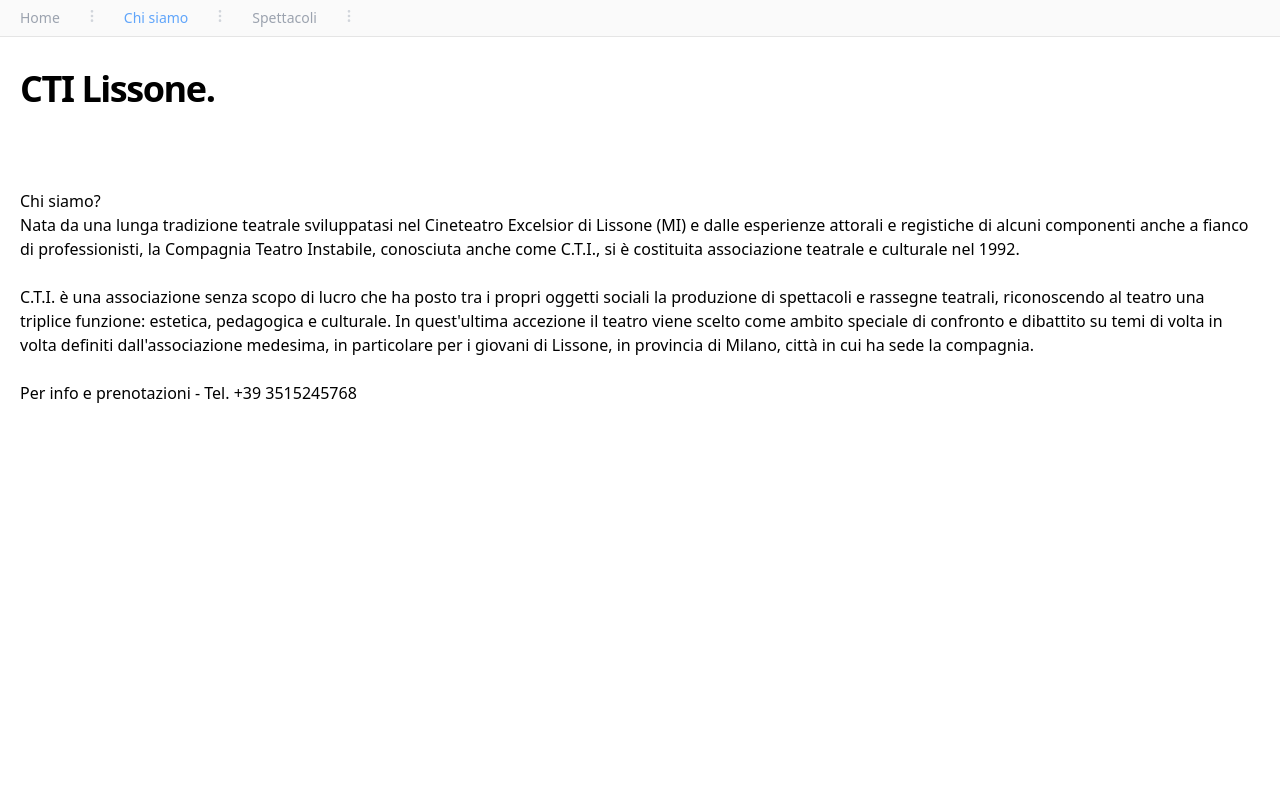
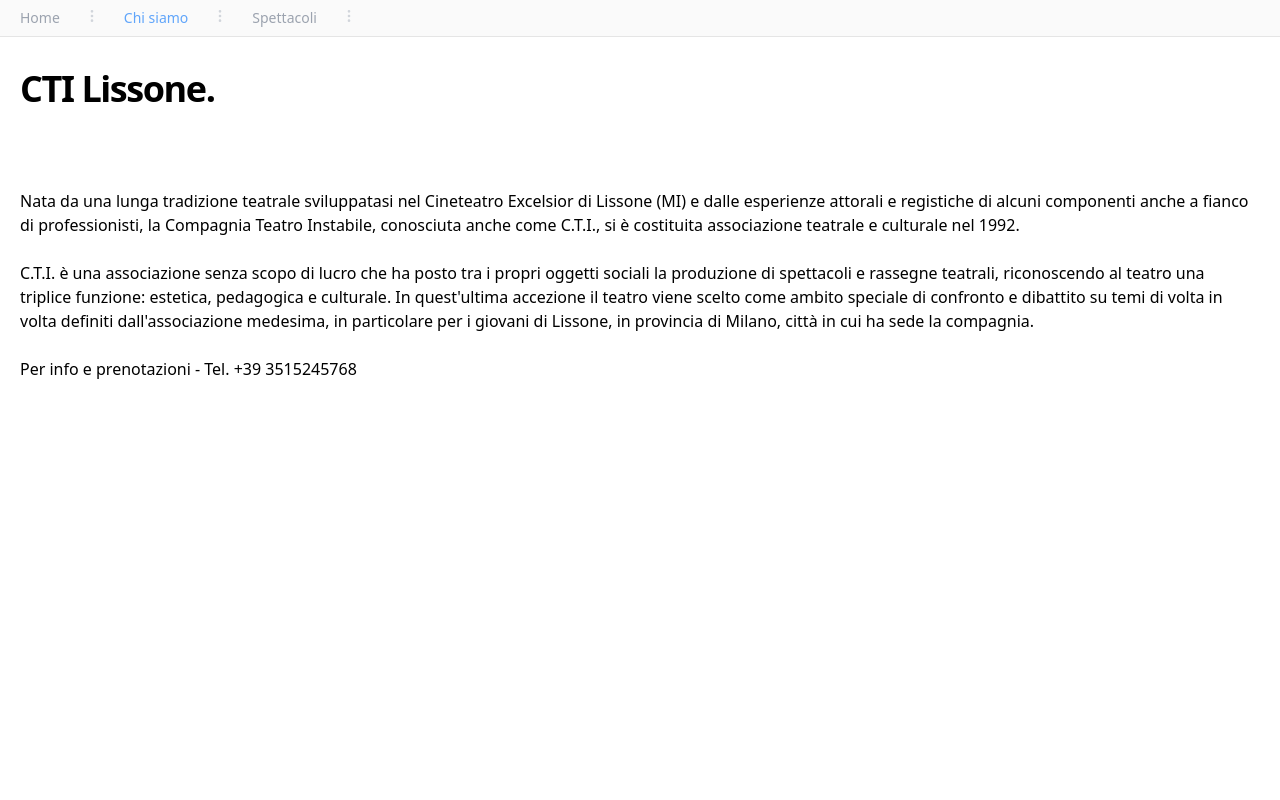
Before and after one commit to ruphy/ctilissone, a Next.js app: page /chi-siamo in a window 1280 px wide. Shown: the top 800 px of the page. Built offline with nearby package versions, Linux system fonts and the light colour scheme.

Commit message:
Update chi-siamo.tsx

```diff
--- a/pages/chi-siamo.tsx
+++ b/pages/chi-siamo.tsx
@@ -20,7 +20,6 @@
         </Head>
         <Container>
           <Header />
-          <h1>Chi siamo?</h1>
           Nata da una lunga tradizione teatrale sviluppatasi nel Cineteatro
           Excelsior di Lissone (MI) e dalle esperienze attorali e registiche di
           alcuni componenti anche a fianco di professionisti, la Compagnia
```
